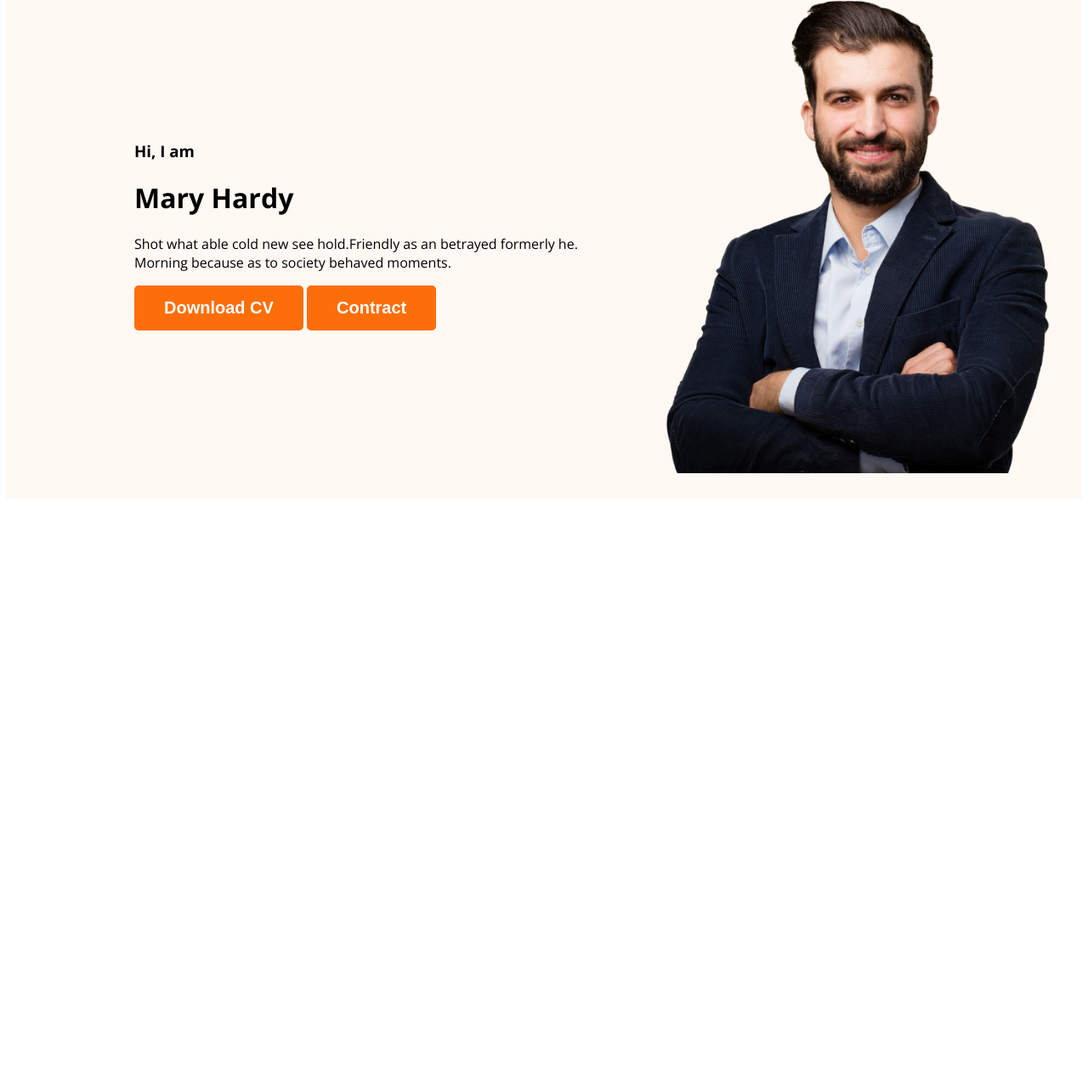
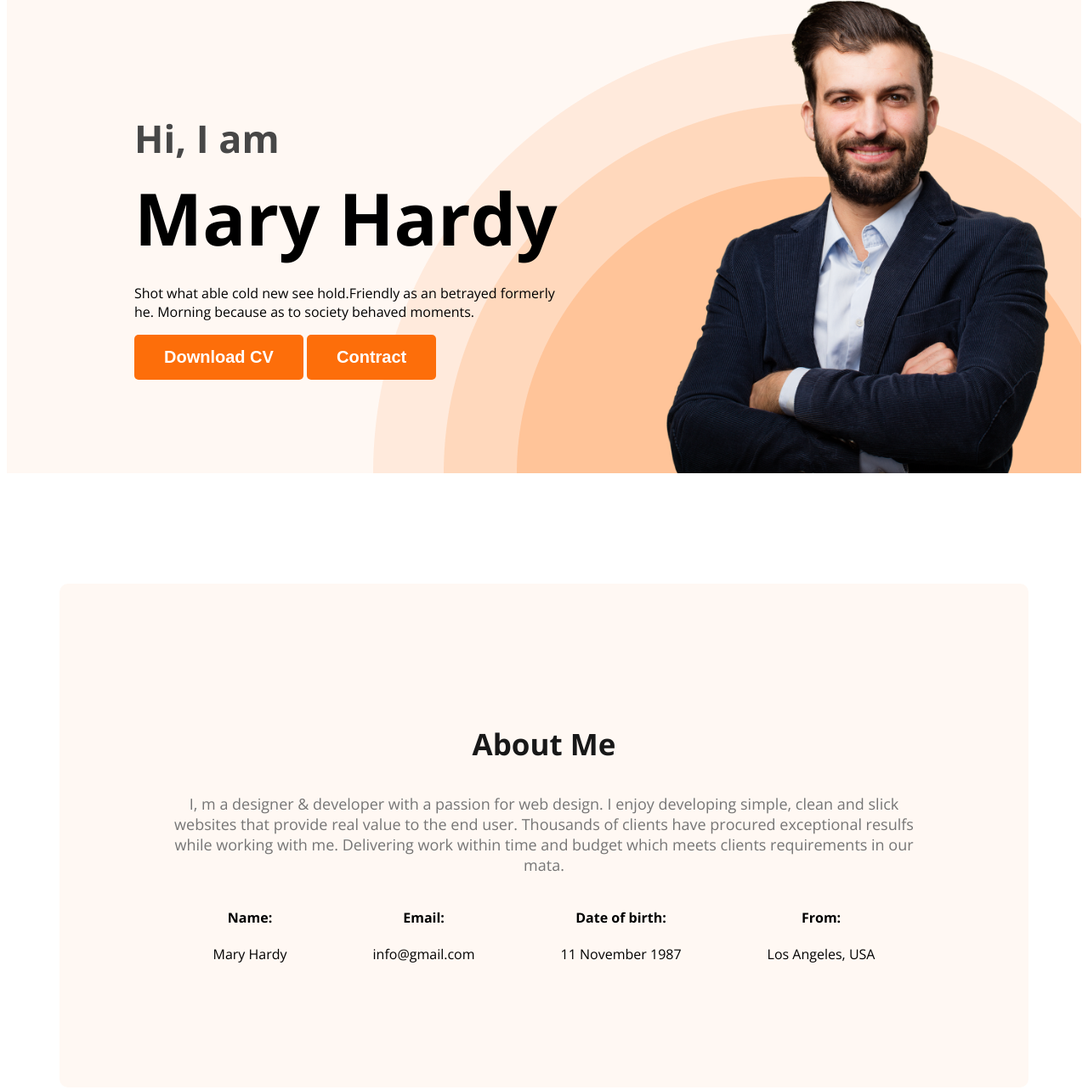
Before and after one commit to sufiansar/developer-portfolio, a plain HTML site: page index.html in a window 1280 px wide. Shown: the part 211-1494 px from the top of the page at 85% size. Before the commit the page ends 806 px from the top, so only its background shows below. Drawn offline with nearby package versions, Linux system fonts and the light colour scheme.

Commit message:
about section

```diff
--- a/index.html
+++ b/index.html
@@ -20,10 +20,10 @@
             </ul>
         </nav>
         <div class="banner">
-            <div>
+            <div class="banner-content">
                 <h3 class="banner-greeting">Hi, I  am</h3>
                 <h1 class="banner-titel">Mary Hardy</h1>
-                <p>
+                <p class="banner-text">
                     Shot what able cold new see hold.Friendly as an betrayed formerly he. Morning because as to society behaved moments.
                 </p>
                 <button class="btn-primary">Download CV</button>
@@ -33,6 +33,36 @@
         </div>
     </header>
     <main>
+        <section class="about">
+            <h3 class="section-titel">About Me</h3>
+            <p class="section-text">
+                I, m a designer & developer with a passion for web design. I enjoy developing simple, clean and slick websites that provide real value to the end user. Thousands of clients have procured exceptional resulfs while working with me. Delivering work within time and budget which meets clients requirements in our mata.
+            </p>
+            <div class="about-info-section">
+                <div class="about-info">
+                    <h4 class="info-titel">Name:
+                        </h4>
+                    <p class="info-description">Mary Hardy</p>
+                </div>
+                <div class="about-info">
+                    <h4 class="info-titel">Email:
+                        </h4>
+                    <p class="info-description">info@gmail.com</p>
+                </div>
+                <div class="about-info">
+                    <h4 class="info-titel">Date of birth:
+                        </h4>
+                    <p class="info-description">11 November 1987 </p>
+                </div>
+                <div class="about-info">
+                    <h4 class="info-titel">From:
+                        </h4>
+                    <p class="info-description">Los Angeles, USA</p>
+                </div>
+            </div>
+
+        </section>
+
 
     </main>
     <footer>
--- a/styles/nav.css
+++ b/styles/nav.css
@@ -48,18 +48,77 @@ nav a{
 
 .header{
     background-color: #FFF8F3;
+    background-image: url('../images/header_bg.png');
+    background-repeat: no-repeat;
+    background-position: bottom right;
 
 }
 
 .banner{
-    padding: 30px 30px 30px 150px;
+    padding: 30px 30px 0px 150px;
     display: flex;
     align-items: center;
+    justify-content: space-between;
+
 }
 .profile-picture{
     width: 500px;
 
 }
 .banner-greeting{
+    font-size: 45px;
+    color: #474747;
+    margin-bottom: 0;
+
 
 }
+.banner-titel{
+    font-size: 85px;
+    font-style: normal;
+    font-weight: 700;
+    margin-top: 5px;
+    margin-bottom: 20px;
+}
+.banner-content{
+    max-width: 500px;
+}
+
+/*name section styls*/
+.about{
+    padding: 130px;
+    border-radius: 10px;
+    background: #FFF8F3;
+    margin: 130px 0;
+
+}
+
+.section-titel{
+    color: #181818;
+    text-align: center;
+    font-size: 35px;
+    font-weight: 700;
+
+}
+
+.section-text{
+    color: #757575;
+    text-align: center;
+    font-size: 18px;
+
+
+}
+
+main{
+    max-width: 1140px;
+    margin: 0 auto;
+
+
+}
+
+.about-info-section{
+    display: flex;
+    justify-content: space-around;
+}
+.about-info{
+    text-align: center;
+}
```
